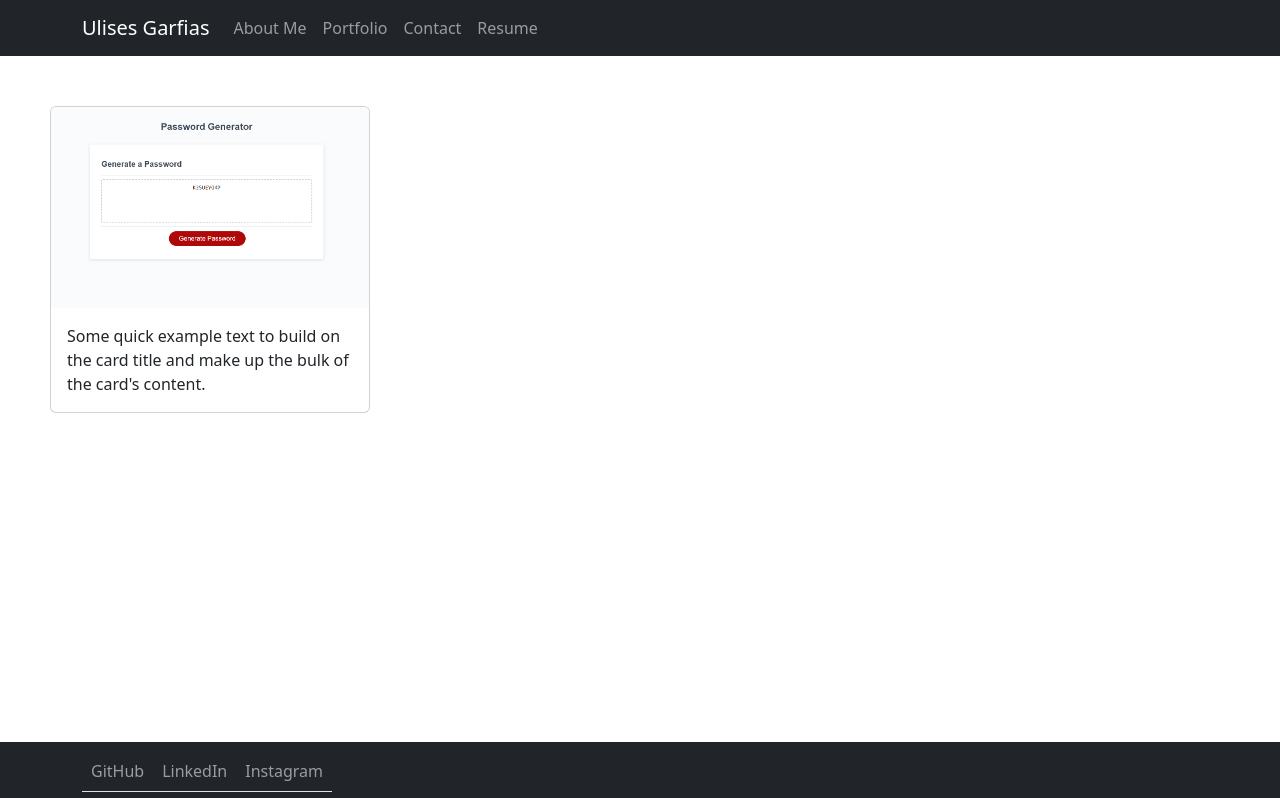
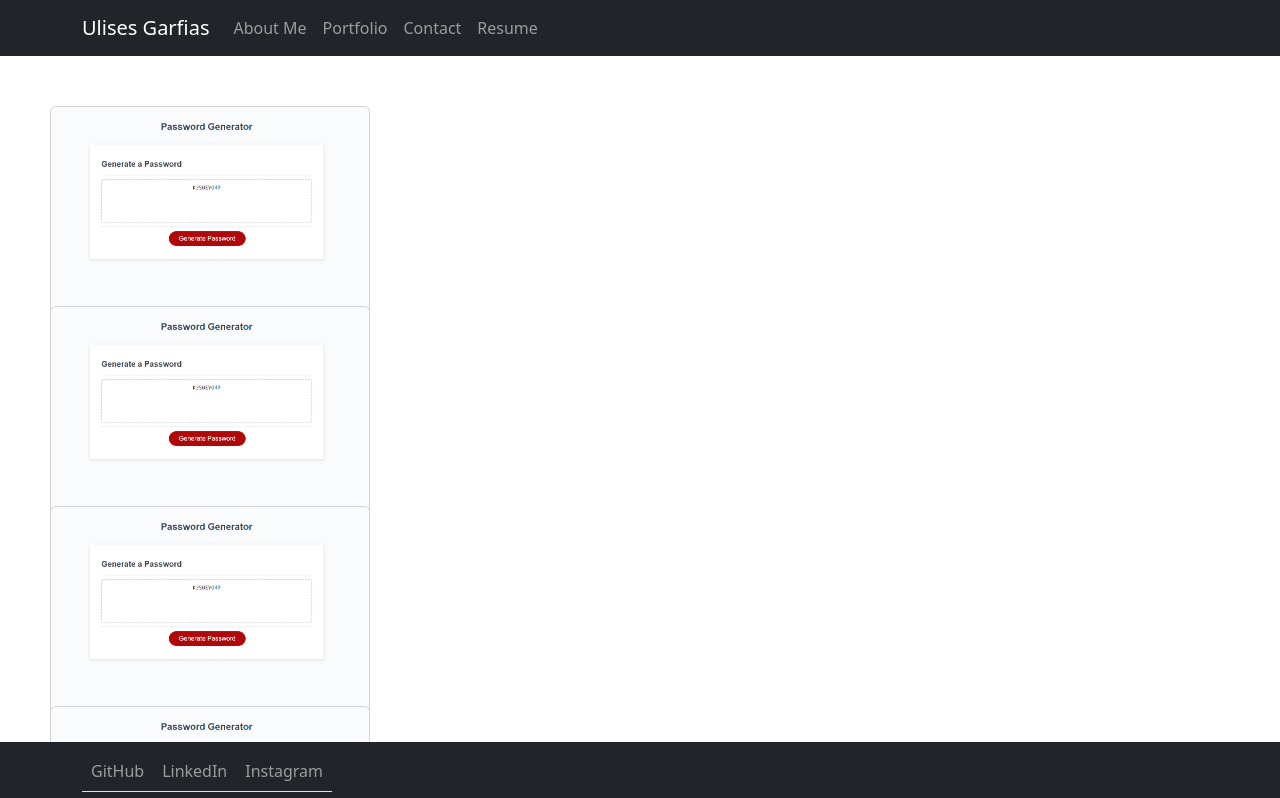
Before and after one commit to garfias06/react-portfolio, a React (Create React App) app in the folder professional-portfolio-app/: page / in a window 1280 px wide. Shown: the top 798 px of the page. Built offline with nearby package versions, Linux system fonts and the light colour scheme.

Commit message:
more projects added

```diff
--- a/professional-portfolio-app/src/App.js
+++ b/professional-portfolio-app/src/App.js
@@ -3,7 +3,7 @@ import Portfolio from "./components/Portfolio";
 import Header from "./components/Header";
 // import AboutMe from "./components/AboutMe";
 // import Resume from "./components/Resume";
-import ContactForm from "./components/ContactForm";
+// import ContactForm from "./components/ContactForm";
 // import PageNavigation from "./components/PageNavigation";
 import Footer from "./components/Footer";
 
--- a/professional-portfolio-app/src/components/Header.js
+++ b/professional-portfolio-app/src/components/Header.js
@@ -20,6 +20,8 @@ import Navbar from 'react-bootstrap/Navbar';
 //     )
 // }
 
+// className={currentPage === 'Home' ? 'nav-link active' : 'nav-link'} missing using this properly
+
 export default function Header({ currentPage, handlePages }) {
     return (
         <div>
@@ -37,4 +39,3 @@ export default function Header({ currentPage, handlePages }) {
         </div>
     )
 }
-// className={currentPage === 'Home' ? 'nav-link active' : 'nav-link'} missing using this properly
--- a/professional-portfolio-app/src/components/PageNavigation.js
+++ b/professional-portfolio-app/src/components/PageNavigation.js
@@ -11,9 +11,9 @@ export default function PageNavigation() {
 
     const showPage = () => {
         switch (currentPage) {
-            case 'About':
-                <AboutMe />
-                break;
+            // case 'About':
+            //     <AboutMe />
+            //     break;
             case 'Portfolio':
                 <Portfolio />
                 break;
--- a/professional-portfolio-app/src/components/Portfolio.js
+++ b/professional-portfolio-app/src/components/Portfolio.js
@@ -3,9 +3,49 @@ import PortfolioCards from './childComponents/Cards';
 
 export default function Portfolio(){
 
+    const cardInfo=[
+        {
+            title:"Password Generator",
+            text:"This is going to help generate a random password for your next account",
+            link:"https://garfias06.github.io/generate-password/",
+            img:"img1",
+        },
+        {
+            title:"Nutricipe",
+            text:"It generates a random recipe for your next meal",
+            link:"https://mcreagan.github.io/Calorie-Counter/",
+            img:"img2"
+        },
+        {
+            title:"README Generator",
+            text:"It generates a README file for your next project",
+            link:"https://github.com/garfias06/readme-generator/",
+            img:"img3"
+        },
+        {
+            title:"Code Refactoring",
+            text:"First homework during BootCamp",
+            link:"https://garfias06.github.io/challenge-1/",
+            img:"img4"
+        },
+        {
+            title:"Work Scheduler",
+            text:"Plan your activities for the day",
+            link:"https://garfias06.github.io/calendar-challenge/",
+            img:"img5"
+        },
+        {
+            title:"BackEnd Social Media Startup",
+            text:"Database to manage your next social media app",
+            link:"https://github.com/garfias06/social-media-startup",
+            img:"img6"
+        }
+    ]
+
     return(
         <div>
-            <PortfolioCards />
+            {cardInfo.map((item,i)=>(<PortfolioCards item={item} key={i}/>))}
+            {/* <PortfolioCards /> */}
         </div>
     )
 }
--- a/professional-portfolio-app/src/components/childComponents/Cards.js
+++ b/professional-portfolio-app/src/components/childComponents/Cards.js
@@ -1,7 +1,7 @@
 import React from 'react';
 import Card from 'react-bootstrap/Card';
-import Col from 'react-bootstrap/Col';
-import Row from 'react-bootstrap/Row';
+// import Col from 'react-bootstrap/Col';
+// import Row from 'react-bootstrap/Row';
 import img1 from '../assets/Password_generator.png'
 import '../styles/Cards.css'
 
@@ -9,19 +9,23 @@ import '../styles/Cards.css'
 // try to map title, text and link using div parent and a single card image and see if it displays 4
 
 
-export default function PortfolioCards() {
+export default function PortfolioCards(props) {
 
     return (
         <div className='projects'>
-            <Card className='cardEffect'>
+            {/* <Row xs={1} md={2} className="g-4"> */}
+                {/* <Col key={props.i}> */}
+                    <Card className='cardEffect' key={props.i}>
                         <Card.Img variant="top" src={img1} />
                         <Card.Body>
+                            <Card.Title>{props.title}</Card.Title>
                             <Card.Text>
-                        Some quick example text to build on the card title and make up the
-                        bulk of the card's content.
+                                {props.text}
                             </Card.Text>
                         </Card.Body>
                     </Card>
+                {/* </Col> */}
+            {/* </Row> */}
         </div>
     )
 }
```
Also changed, not shown: professional-portfolio-app/src/components/assets/Calendar.jpg (added), professional-portfolio-app/src/components/assets/backend.jpg (added). Lines whose indentation alone changed are shown as unchanged.
